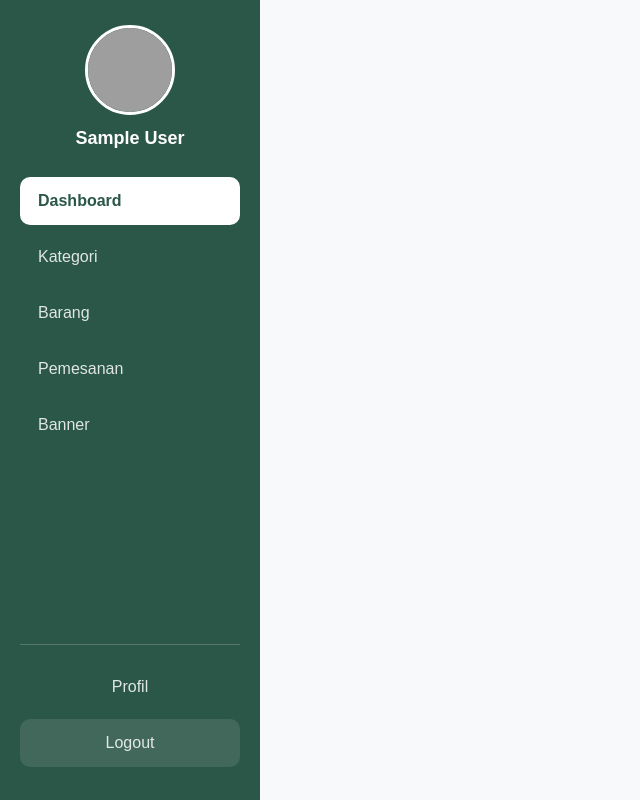
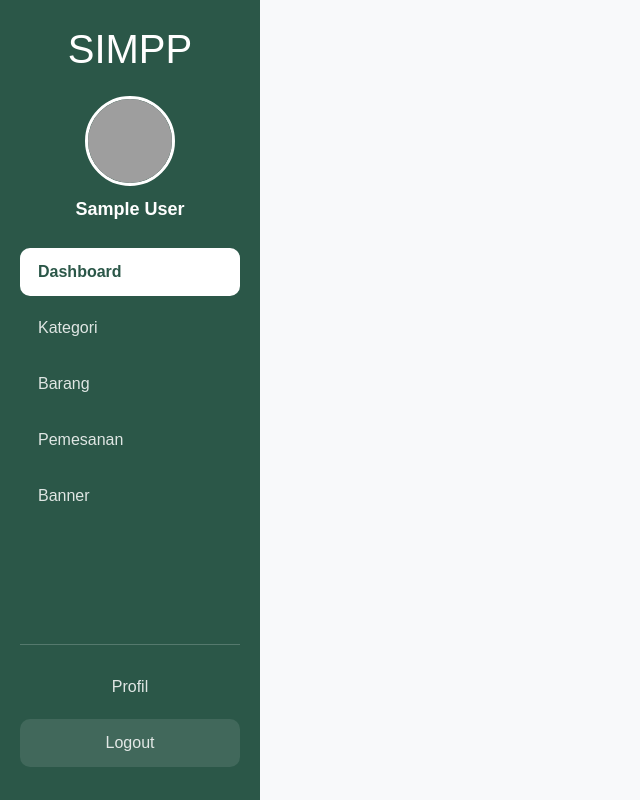
Before and after one commit to Tutsnaa/simpp, a PHP site: the page made by app/views/dashboard/dashboard.php in a window 1280 px wide. Shown: the whole page, without its empty margins (0-640 px from the left). Run offline with PHP 8.4, Linux system fonts and the light colour scheme; the template is opened without the code that fills it, so the values that code supplies are empty; the visitor is signed in with stand-in values (Sample User, id 1); grey boxes are pictures that could not be loaded.

Commit message:
Sidebar-namatoko-29/7/2026

```diff
--- a/app/views/layout/sidebar.php
+++ b/app/views/layout/sidebar.php
@@ -4,11 +4,14 @@ $action = $_GET['action'] ?? 'index';
 ?>
 <div class="sidebar">
 
-    <!-- Logo -->
-    <img src="<?= !empty($_SESSION['foto']) ? 'assets/img/profil/' . $_SESSION['foto'] : 'assets/img/default.png'; ?>"
-        class="profile-img rounded-circle">
+    <!-- Nama Toko -->
+    <div class="title">
+        <h1>SIMPP</h1>
+    </div>
 
     <div>
+        <img src="<?= !empty($_SESSION['foto']) ? 'assets/img/profil/' . $_SESSION['foto'] : 'assets/img/default.png'; ?>"
+            class="profile-img rounded-circle">
         <div class="sidebar-title">
             <span class=" fw-semibold">
                 <?= $_SESSION['nama']; ?>
--- a/assets/css/sidebar.css
+++ b/assets/css/sidebar.css
@@ -14,6 +14,14 @@
 /* =======================
    PROFIL
 ======================= */
+
+.sidebar .title {
+  color: #ffffff;
+  font-size: 18px;
+  font-weight: 600;
+  text-align: center;
+  margin-bottom: 15px;
+}
 
 .sidebar .profile-img {
   width: 90px;
```
Also changed, not shown: assets/img/logo/Logo.png (added).
